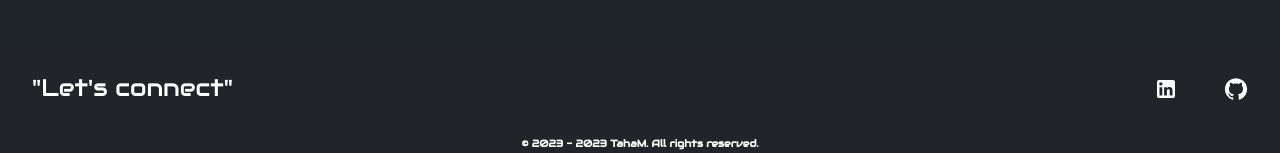
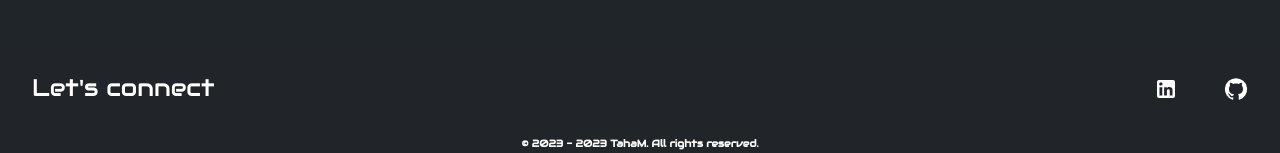
Before and after one commit to Sidepie101/Portfolio, a React (Create React App) app in the folder portfolio/: page /contact in a window 1280 px wide. Shown: the part 799-952 px from the top of the page. Built offline with nearby package versions, Linux system fonts and the light colour scheme; a small style sheet from the web is missing; a web font is replaced by a local one.

Commit message:
Fixing dependency issues on Windows
The app was initially developed on a MAC system, when I tried to start the same project on my Windows Machine, I encountered multiple dependency conflicts. This updated version fixed the issue on Windows.

```diff
--- a/portfolio/src/components/Layout/Layout.js
+++ b/portfolio/src/components/Layout/Layout.js
@@ -1,16 +1,15 @@
 import React from 'react';
 import Header from '../header/Header';
-import Pied from '../footer/Pied'
+import Pied from '../footer/Pied';
 
-const layout = ({children}) => {
+const Layout = ({ children }) => {
   return (
     <div>
-        <Header />
-        {children}
-        <Pied />
+      <Header />
+      {children}
+      <Pied />
+    </div>
+  );
+};
 
-    </div>
-  )
-}
-
-export default layout
+export default Layout;
--- a/portfolio/src/components/footer/Pied.js
+++ b/portfolio/src/components/footer/Pied.js
@@ -1,18 +1,17 @@
 import React from 'react';
 import 'bootstrap/dist/css/bootstrap.min.css';
 import './Pied.css';
+import GitHubIcon from '@mui/icons-material/GitHub';
+import LinkedInIcon from '@mui/icons-material/LinkedIn';
 //import { FontAwesomeIcon } from '@fortawesome/react-fontawesome';
 //import { faLinkedin, faGithub } from '@fortawesome/free-brands-svg-icons';
-import GitHubIcon from '@mui/icons-material/GitHub';
-import LinkedInIcon from '@mui/icons-material/LinkedIn';
-
 
 function Pied() {
   return (
     <footer className="footer-container bg-dark text-white">
       <div className="container-fluid d-flex justify-content-between align-items-center footer-content" style={{ height: '80px' }}>
         <div className="me-auto ml-3">
-          <p className="lets-connect"> "Let's connect" </p>
+          <p className="lets-connect">Let's connect</p>
         </div>
         <div className="d-flex align-items-center">
           <div className="text-white me-3">
@@ -22,10 +21,8 @@
               rel="noopener noreferrer"
               className="text-white"
             >
-
-              {/*<FontAwesomeIcon icon={faLinkedin} size="lg" /> */}
-              <LinkedInIcon />
-
+             {/*<FontAwesomeIcon icon={faLinkedin} size="lg" />*/ }
+             <LinkedInIcon />
             </a>
           </div>
           <div className="text-white">
@@ -35,9 +32,9 @@
               rel="noopener noreferrer"
               className="text-white"
             >
-              {/*<FontAwesomeIcon icon={faGithub} size="lg" /> */}
-              <GitHubIcon />
+                           <GitHubIcon />
 
+              {/*<FontAwesomeIcon icon={faGithub} size="lg" />*/}
             </a>
           </div>
         </div>
--- a/portfolio/src/index.js
+++ b/portfolio/src/index.js
@@ -3,7 +3,7 @@
 import './index.css';
 import App from './App';
 import reportWebVitals from './reportWebVitals';
-import '@fortawesome/fontawesome-svg-core/styles.css';
+//import '@fortawesome/fontawesome-svg-core/styles.css';
 
 
 
```
Also changed, not shown: portfolio/package.json (+7 -4 lines), 2 other files (tests, documents, lock files or other folders).
